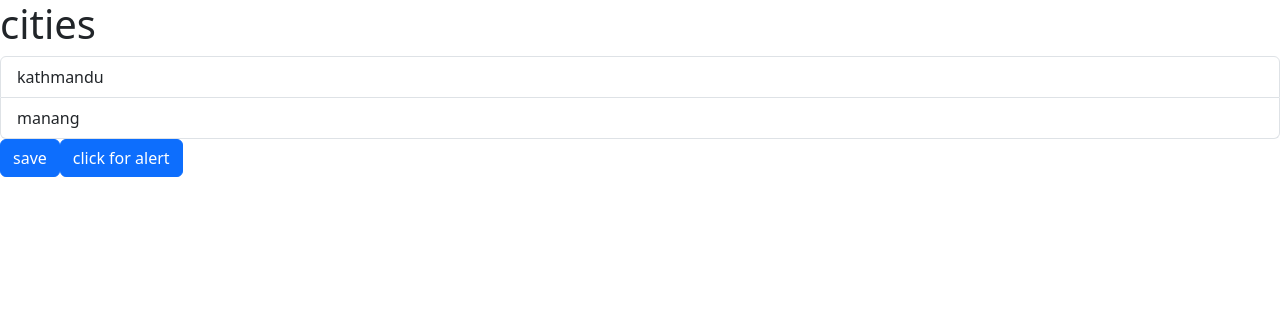
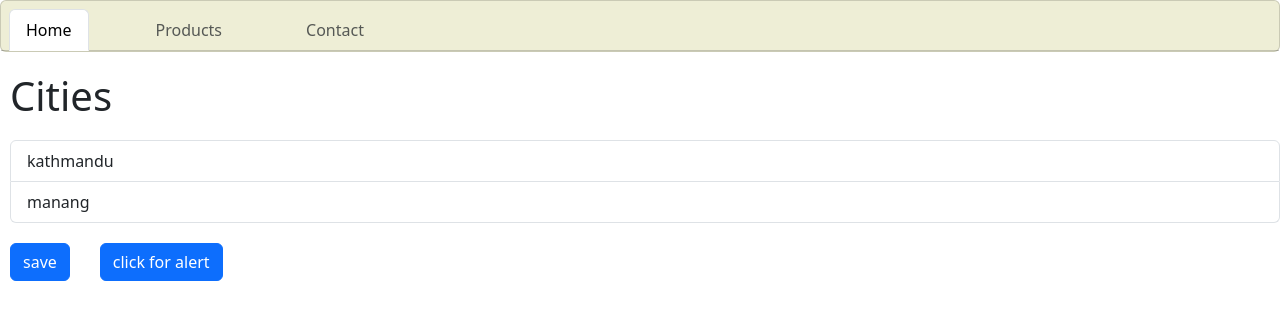
Before and after one commit to vivek874/ReactApp, a React (Vite) app: page / in a window 1280 px wide. Shown: the top 320 px of the page. Built offline with nearby package versions, Linux system fonts and the light colour scheme.

Commit message:
navigation

```diff
--- a/src/App.css
+++ b/src/App.css
@@ -0,0 +1,19 @@
+.nav-item{
+  margin-right: 50px;
+}
+
+.card{
+   background-color: beige;
+   margin-bottom: 20px;
+}
+
+.list-group {
+  margin-bottom: 20px;
+  margin-left: 10px;
+
+}
+
+.btn{
+  margin-right: 20px;
+  margin-left: 10px;
+}
--- a/src/App.tsx
+++ b/src/App.tsx
@@ -2,6 +2,8 @@ import { useState } from "react";
 import Alert from "./components/Alert";
 import ListGroup from "./components/ListGroup";
 import Button from "./components/button";
+import Navbar from "./components/Navbar";
+import './app.css';
 
 
 function App() {
@@ -17,13 +19,21 @@ function App() {
 
   const [showAlert, setShowAlert] = useState(false);
 
-
+  const [navItems]= useState([
+    {label: 'Home' ,href:'#' ,isActive:true },    // to navigate to new page, update the href
+    {label: 'Products' , href:'#', isDisabled:true},
+    {label: 'Contact' ,href:'#', isDisabled:true}
+  ])
   return (
     <div>
+       <Navbar  navItems={navItems}>
+
+       </Navbar>
+
 
       <ListGroup
         items={items}
-        heading="cities"
+        heading="Cities"
         onSelectItem={handleSelectItem}
       ></ListGroup>
 
--- a/src/components/ListGroup.tsx
+++ b/src/components/ListGroup.tsx
@@ -19,7 +19,7 @@ function ListGroup({items,heading,onSelectItem}: Props) {
 
   return (
     <>
-      <h1>{heading}</h1>
+      <h1 className="list-group">{heading}</h1>
       <ul className="list-group">
         {items.map((item, index) => (
           <li
--- /dev/null
+++ b/src/components/Navbar.tsx
@@ -0,0 +1,40 @@
+interface NavItem {
+    label: string;
+    href?: string;
+    isActive?: boolean;
+    isDisabled?: boolean;
+  }
+
+  interface NavbarProps {
+    navItems: NavItem[];
+
+  }
+const Navbar = ({navItems}: NavbarProps) => {
+  return (
+    <div className="card text-center">
+    <div className="card-header">
+      <ul className="nav nav-tabs card-header-tabs">
+
+      {navItems.map((item, index) => (
+            <li className="nav-item" key={index}>
+              <a
+                className={`nav-link ${
+                  item.isActive ? "active" : ""
+                } ${item.isDisabled ? "disabled" : ""}`}
+                href={item.href || "#"}
+                aria-current={item.isActive ? "true" : undefined}
+              >
+                {item.label}
+              </a>
+            </li>
+          ))}
+
+
+      </ul>
+    </div>
+
+  </div>
+  )
+}
+
+export default Navbar;
```
